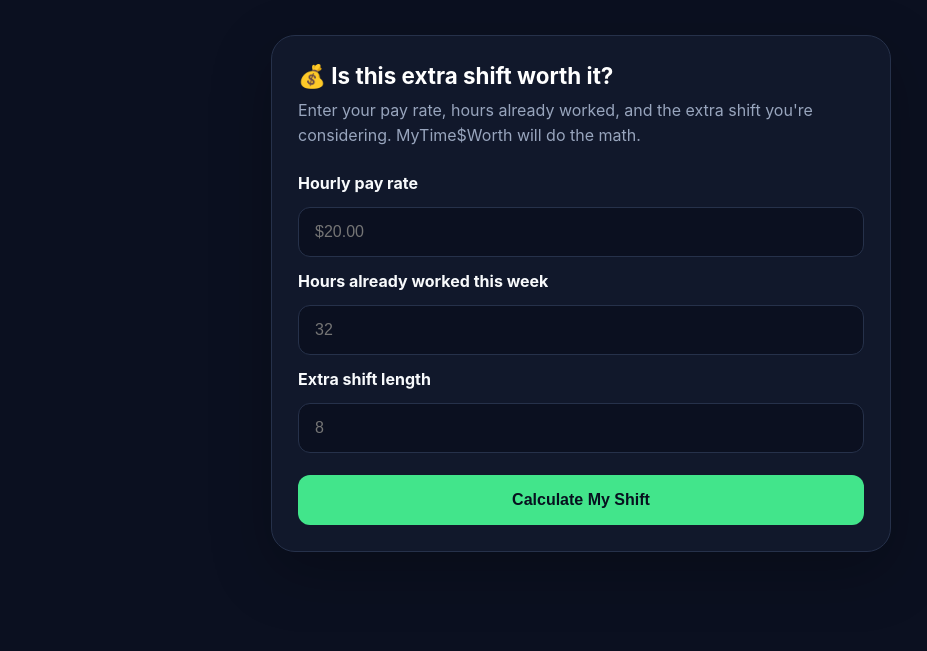
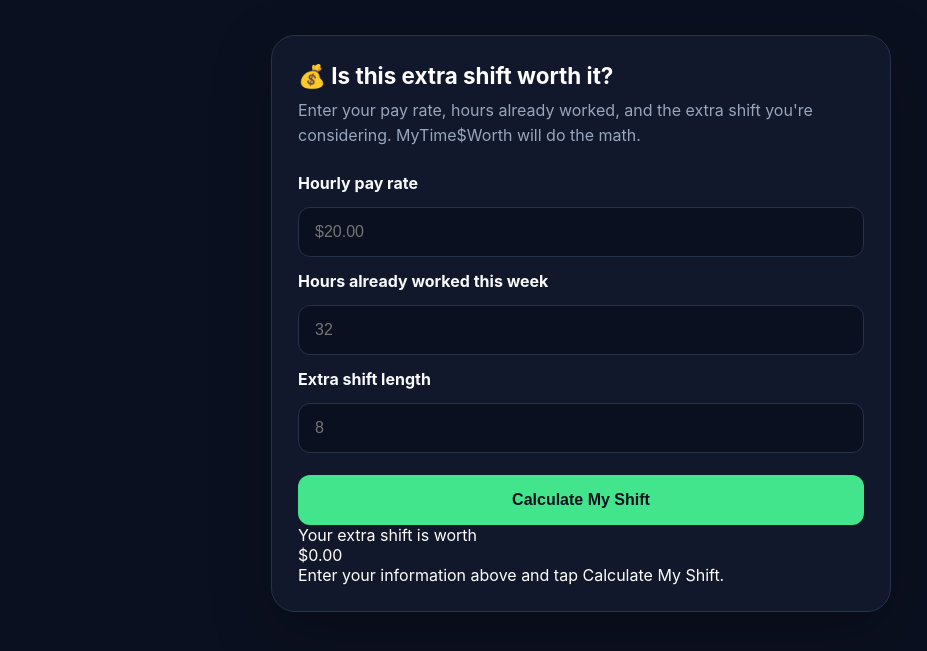
Before and after one commit to calco-digital-labs/mytimesworth, a plain HTML site: page index.html in a window 1280 px wide. Shown: the part 423-1074 px from the top of the page, without its empty margins (59-986 px from the left). Drawn offline with Linux system fonts and the light colour scheme.

Commit message:
Add extra shift calculator result display

```diff
--- a/index.html
+++ b/index.html
@@ -219,6 +219,13 @@
 
     <button type="button" id="calculateButton">Calculate My Shift</button>
 </div>
+          <div class="calculator-result" id="calculatorResult">
+  <div class="result-label">Your extra shift is worth</div>
+  <div class="result-amount" id="resultAmount">$0.00</div>
+  <div class="result-details" id="resultDetails">
+    Enter your information above and tap Calculate My Shift.
+  </div>
+</div>
         </div>
       </section>
     </main>
```
